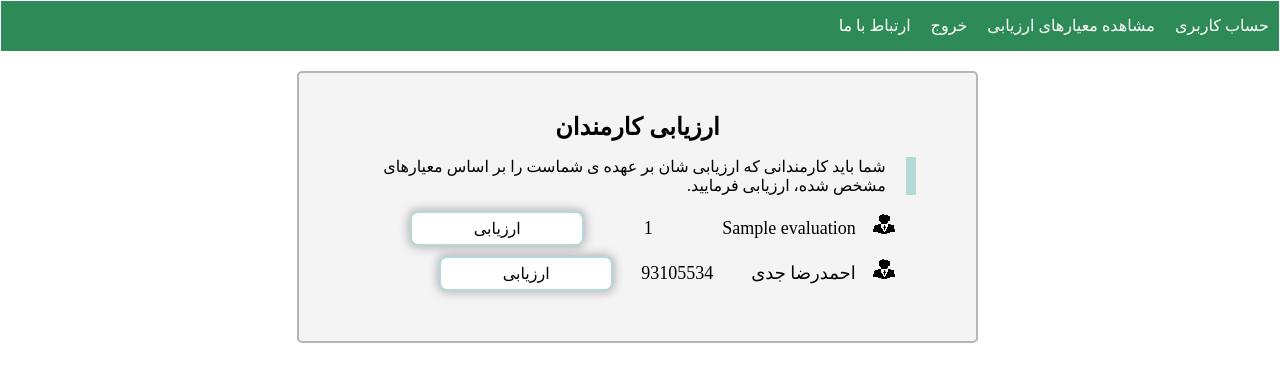
After one commit to ArmenJeddi/Object-Oriented-Design-Project, a Django app: template src/management/templates/management/evaluatorIndex.html in a window 1280 px wide. The commit adds this page. Shown: the top 382 px of the page. Run offline with Django 3.2, Linux system fonts and the light colour scheme; tables that the repository leaves empty hold one stand-in row (values such as "Sample post"); the template is opened without the code that fills it: values that come from a table or form of the project are taken from there, most other values are stand-ins (such as "Sample title", 1, 10 or a date in 2020).

Commit message:
finalize css

```diff
--- a/src/management/templates/management/addEmployee.html
+++ b/src/management/templates/management/addEmployee.html
@@ -16,8 +16,8 @@
 			<h1 class='middle-header'>افزودن کارمند</h1>
 
 			<form class = 'forms' method="post" action = "">
-
-				{{ form.as_p }}
+				<p><label for="id_name">نام:</label> <input type="text" name="name" required id="id_name" maxlength="100" /></p>
+				<p><label for="id_national_id">کد ملی:</label> <input type="text" name="national_id" required id="id_national_id" maxlength="10" /></p>
 				<input class = 'submitButton' type="submit" value="ثبت" />
 			</form>
 
--- /dev/null
+++ b/src/management/templates/management/evaluatorIndex.html
@@ -0,0 +1,62 @@
+{% extends "navbar_signedin.html" %}
+
+{% block head %}
+    <link rel="stylesheet" type="text/css" href="/static/styles/main.css" />
+	<title>Evaluation</title>
+{% endblock %}
+
+{% block main %}
+
+<div class = 'content-page'>
+
+	<div class = 'vertical-center'>
+
+		<div class = 'well'>
+
+			<h1 class='middle-header'>ارزیابی کارمندان</h1>
+
+			<blockquote class='darkBlock'>
+				<p class='xPara justify'>شما باید کارمندانی که ارزیابی شان بر عهده ی شماست را بر اساس معیارهای مشخص شده، ارزیابی فرمایید.
+				</p>
+			</blockquote>
+
+			<div class= 'ObjectList'>
+				<ul class='evaluator-unordered'>
+
+					{% for employee in evaluation_list %}
+						<li class='person_member'>
+							<span class = 'employee-name'>{{ employee.name }}</span>
+							<span class = 'employee-id'>{{ employee.national_id }}</span>
+							<span>
+								<form class = 'evaluator-forms' action="؟" method="post">
+									<a class= 'order-option-link form-link' href="" onclick="this.parentNode.submit()">ارزیابی</a>
+									<input type="hidden" name="national_id" value="{{ employee.national_id }}">
+									<input type="hidden" name="action" value="add">
+								</form>
+							</span>
+
+						</li>
+					{% endfor %}
+
+					<li class='person_member'>
+						<span class = 'employee-name'>احمدرضا جدی</span>
+
+						<span class = 'employee-id'>93105534</span>
+						<span>
+						<form class = 'evaluator-forms' action="?" method="post">
+							<a class= 'order-option-link form-link' href="" onclick="this.parentNode.submit()">ارزیابی</a>
+							<input type="hidden" name="national_id" value="{{ employee.national_id }}">
+							<input type="hidden" name="action" value="add">
+						</form>
+						</span>
+					</li>
+
+
+				</ul>
+			</div>
+
+		</div>
+	</div>
+</div>
+
+{% endblock %}
--- a/src/management/views/main.py
+++ b/src/management/views/main.py
@@ -5,6 +5,6 @@ from django.template.loader import get_template
 
 class Main(View):
     def get(self, request):
-        t = get_template('management/login.html')
+        t = get_template('management/employeeIndex.html')
         html = t.render({})
         return HttpResponse(html)
--- a/src/rnp/urls.py
+++ b/src/rnp/urls.py
@@ -26,9 +26,8 @@ from management.views.assignEvaluatorToEmployee import AssignEvaluatorToEmployee
 urlpatterns = [
     path('admin/', admin.site.urls),
     path('employee/', EmployeeListView.as_view()),
-    path('', Main.as_view()),
+    path('index', Main.as_view()),
     path('evaluators/', Evaluators.as_view()),
     path('assignEvaluatorToEmployee/', AssignEvaluatorToEmployee.as_view()),
     path('addEmployee/', AddEmployeeView.as_view()),
-    path('editEmployee/<str:pk>/', EmployeeEditView.as_view()),
 ]
--- a/src/static/styles/main.css
+++ b/src/static/styles/main.css
@@ -119,6 +119,7 @@ label {
 
 .person_member{
 	margin-bottom: 10px;
+	position:relative;
 }
 
 .employee-name{
@@ -155,3 +156,13 @@ label {
 	margin-right:10px;
 
 }
+
+.list-p{
+	position:relative ;
+	margin-right: 10px;
+	font-size: 16px;
+	display: inline-block;
+	text-align: center ;
+	min-width: 100px;
+	width: 70%;
+}
--- a/src/templates/navbar_signedin.html
+++ b/src/templates/navbar_signedin.html
@@ -2,6 +2,7 @@
 
 {% block nav %}
   <a href="" class="nav-link">حساب کاربری</a>
+  <a href="" class="nav-link">مشاهده معیارهای ارزیابی</a>
   <a href="" class="nav-link">خروج</a>
   <a href="" class="nav-link">ارتباط با ما</a>
 {% endblock %}
```
Also changed, not shown: src/management/templates/management/employeeIndex.html (added, +42 -0 lines), src/management/templates/management/managerIndex.html (renamed from src/management/templates/management/index.html).
